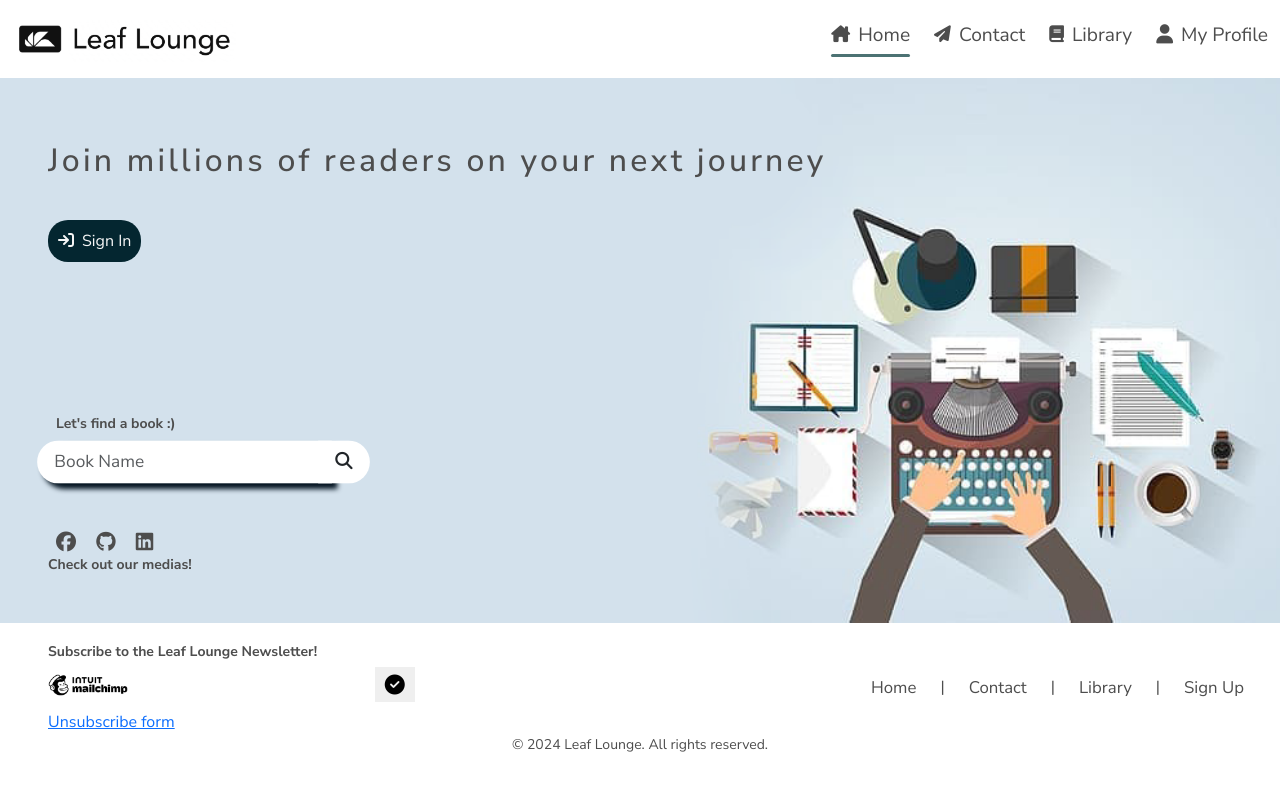
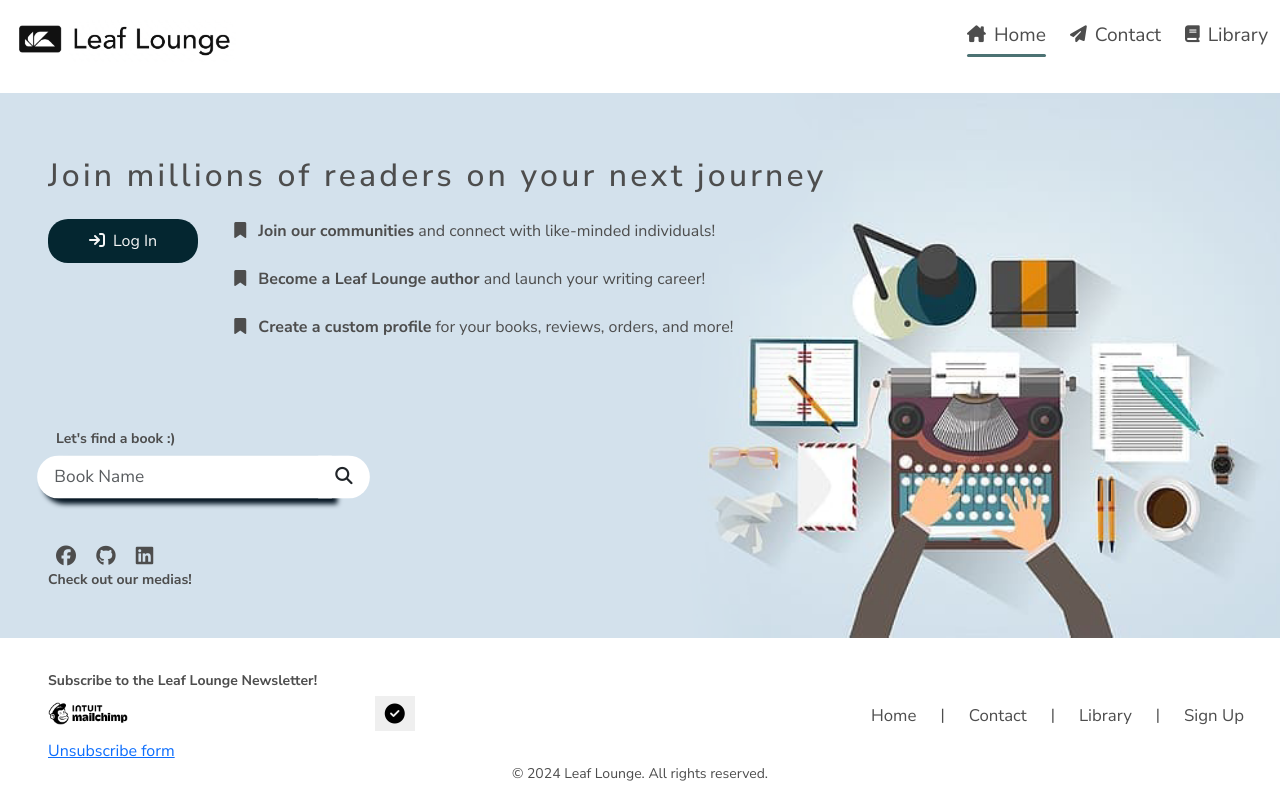
Before and after one commit to Ana-Niko-byte/leaf-lounge, a Django app: page / in a window 1280 px wide. Run offline with Django 4.2, Linux system fonts and the light colour scheme; parts of the project's set-up code (start-up, migrations or seed data) failed here and were passed over; some libraries are stand-ins or nearby versions.

Commit message:
add: toast & footer styling + jumbotron text

```diff
--- a/blurb/templates/blurb/index.html
+++ b/blurb/templates/blurb/index.html
@@ -6,17 +6,35 @@
     <div class="greeting-container">
         {% if not user.is_authenticated %}
             <div class="welcome-container ps-5 pt-5">
-                <h1 class="typewriter h2 mt-3 mb-5">Join millions of readers on your next journey</h1>
-                <a href="{{ signin_url }}" class="custom-button">
-                    <i class="fa-solid fa-arrow-right-to-bracket me-2"></i>Sign In
-                </a>
+                <h1 class="typewriter h2 mt-3 mb-4">Join millions of readers on your next journey</h1>
+                <div class="secondary-container d-flex align-items-start justify-content-between">
+                    <div class="motivation-container order-last me-5 pe-5">
+                        <p class="mb-4">
+                            <i class="fa-solid fa-bookmark me-2"></i>
+                            <strong>Join our communities</strong> and connect with like-minded individuals!
+                        </p>
+                        <p class="mb-4">
+                            <i class="fa-solid fa-bookmark me-2"></i>
+                            <strong>Become a Leaf Lounge author</strong> and launch your writing career!
+                        </p>
+                        <p class="mb-4">
+                            <i class="fa-solid fa-bookmark me-2"></i>
+                            <strong>Create a custom profile</strong> for your books, reviews, orders, and more!
+                        </p>
+                    </div>
+                    <a href="{{ signin_url }}" class="custom-button">
+                        <i class="fa-solid fa-arrow-right-to-bracket me-2"></i>Log In
+                    </a>
+                </div>
             </div>
         {% else %}
             <div class="welcome-container ps-5 pt-5">
                 <p class="h4">Hey, {{ user }}!</p>
-                <h1 class="typewriter h2 mt-3 mb-5">Don't miss out on the chatter in your communities :)</h1>
-                <a href="{{ community_general_url }}" class="custom-button px-3 py-2">
-                    <i class="fa-solid fa-book-open me-2"></i>My Communities</a>
+                <h1 class="typewriter h2 mt-3 mb-4">Don't miss out on the chatter in your communities :)</h1>
+                <a href="{{ community_general_url }}" class="btn-link">
+                    <button class="custom-button mt-3">
+                        <i class="fa-solid fa-book-open me-2"></i>My Communities</a>
+                    </button>
                 </a>
             </div>
         {% endif %}
--- a/blurb/views.py
+++ b/blurb/views.py
@@ -58,17 +58,19 @@ def contact(request):
                 endeavour to respond within 2 business days :)"""
             )
             return redirect('home')
+        else:
+            messages.error(
+                request,
+                """
+                We were unable to send your message.Please double check
+                your information and try again. If the error persists,
+                please reach out to us directly via email and we will get
+                back to you within two business days.
+                Thank you for your understanding!"""
+            )
+            return redirect('contact')
     else:
         contact_form = ContactForm()
-        messages.error(
-            request,
-            """
-            We were unable to send your message.Please double check
-            your information and try again. If the error persists,
-            please reach out to us directly via email and we will get
-            back to you within two business days.
-            Thank you for your understanding!"""
-        )
         context = {
             'contact_form': contact_form
         }
--- a/static/css/styles.css
+++ b/static/css/styles.css
@@ -240,12 +240,21 @@ body {
     transform: scale(0.80);
 }
 
-/* footer{
+.btn-link{
+    text-decoration: none;
+    color: var(--white-text);
+}
+/* /General */
+
+/* Toasts */
+.toast{
     position: absolute;
-    width: 100%;
-    bottom: 0;
-} */
-/* /General */
+    z-index: 999;
+    right: 30px;
+    border: none;
+    outline: none;
+}
+/* /Toasts */
 
 /* Media Queries */
 @media all and (min-width: 400px){
--- a/templates/account/login.html
+++ b/templates/account/login.html
@@ -8,7 +8,7 @@
 
 {% block content %}
 <div class="container">
-    <div class="row mt-5 text-center">
+    <div class="row text-center">
         <h1>Sign In</h1>
         <p>Don't have an account? Create one <a href="{{ signup_url }}">here</a>.</p>
     </div>
@@ -30,7 +30,6 @@
                 {% endif %}
                 <div class="button-container text-center">
                     <a href="{{ home_url }}" class="btn btn-info"><i class="fa-solid fa-house-chimney me-2"></i>Home</a>
-                    <button class="primaryAction" type="submit">{% trans "Sign In" %}</button>
                     <button class="btn btn-warning" type="submit">
                         <i class="fa-solid fa-arrow-right-to-bracket me-2"></i>Sign In
                     </button>
--- a/templates/account/logout.html
+++ b/templates/account/logout.html
@@ -6,7 +6,7 @@
 
 {% block content %}
 <div class="container">
-    <div class="row mt-5 text-center">
+    <div class="row text-center">
         <h1>Sign Out</h1>
         <p>Are you sure you want to sign out?</p>
     </div>
--- a/templates/account/signup.html
+++ b/templates/account/signup.html
@@ -8,7 +8,7 @@
 
 {% block content %}
 <div class="container">
-    <div class="row mt-3 text-center">
+    <div class="row text-center">
         <h1>Sign Up</h1>
         <p>Already have an account? <a href="{{ signin_url }}">Sign In</a>.</p>
     </div>
--- a/templates/base.html
+++ b/templates/base.html
@@ -56,7 +56,7 @@
         <title>Leaf Lounge {% block extra_title %}{% endblock %}</title>
     </head>
 
-    <body class="d-flex flex-column">
+    <body class="d-flex flex-column justify-content-between">
         <header class="container-fluid p-0 m-0">
             <!-- Main Navigation Bar -->
             <nav class="navbar navbar-expand-lg flex justify-content-between align-items-center">
@@ -97,7 +97,6 @@
                             </div>
                         </li>
                         <!-- Communities -->
-                        {% endif %}
                         <!-- Profile -->
                         <li class="nav-item px-2 mx-1">
                             <div class="nav-item-container">
@@ -108,6 +107,7 @@
                             </div>
                         </li>
                         <!-- Profile -->
+                        {% endif %}
                     </ul>
                     <!-- /Original Menu for Large Screens -->
                 </div>
@@ -181,7 +181,7 @@
         <!-- /Main Content -->
 
         <!-- Footer -->
-        <footer class="py-3 row m-0 p-0 d-flex align-items-center" id="leaf-footer">
+        <footer class="bg-white py-3 row m-0 p-0 d-flex align-items-center" id="leaf-footer">
             {% include 'marketing/subscribe.html' %}
             <div class="col-lg-8">
                 <ul class="navbar-nav d-flex flex-row justify-content-end align-items-center me-4">
--- a/templates/toasts/toast-warning.html
+++ b/templates/toasts/toast-warning.html
@@ -1,7 +1,6 @@
 <div class="toast" role="alert" aria-live="assertive" aria-atomic="true">
     <div class="toast-header">
-      <img src="..." class="rounded me-2" alt="...">
-      <strong class="me-auto">Warning</strong>
+      <strong class="me-auto text-warning text-uppercase"><i class="fa-solid fa-circle-exclamation me-2"></i>Warning</strong>
       <button type="button" class="btn-close" data-bs-dismiss="toast" aria-label="Close"></button>
     </div>
     <div class="toast-body">
--- a/templates/toasts/toast_error.html
+++ b/templates/toasts/toast_error.html
@@ -1,7 +1,6 @@
 <div class="toast" role="alert" aria-live="assertive" aria-atomic="true">
     <div class="toast-header">
-      <img src="..." class="rounded me-2" alt="...">
-      <strong class="me-auto">Error</strong>
+      <strong class="me-auto text-danger text-uppercase"><i class="fa-solid fa-circle-exclamation me-2"></i>Error</strong>
       <button type="button" class="btn-close" data-bs-dismiss="toast" aria-label="Close"></button>
     </div>
     <div class="toast-body">
--- a/templates/toasts/toast_info.html
+++ b/templates/toasts/toast_info.html
@@ -1,7 +1,6 @@
 <div class="toast" role="alert" aria-live="assertive" aria-atomic="true">
     <div class="toast-header">
-      <img src="..." class="rounded me-2" alt="...">
-      <strong class="me-auto">Information</strong>
+      <strong class="me-auto text-info text-uppercase"><i class="fa-solid fa-circle-info me-2"></i>Information</strong>
       <button type="button" class="btn-close" data-bs-dismiss="toast" aria-label="Close"></button>
     </div>
     <div class="toast-body">
--- a/templates/toasts/toast_success.html
+++ b/templates/toasts/toast_success.html
@@ -1,7 +1,6 @@
 <div class="toast" role="alert" aria-live="assertive" aria-atomic="true">
     <div class="toast-header">
-      <img src="..." class="rounded me-2" alt="...">
-      <strong class="me-auto">Success</strong>
+      <strong class="me-auto text-success text-uppercase"><i class="fa-solid fa-circle-check me-2"></i>Success</strong>
       <button type="button" class="btn-close" data-bs-dismiss="toast" aria-label="Close"></button>
     </div>
     <div class="toast-body">
```
Also changed, not shown: db.sqlite3, 1 other file.
